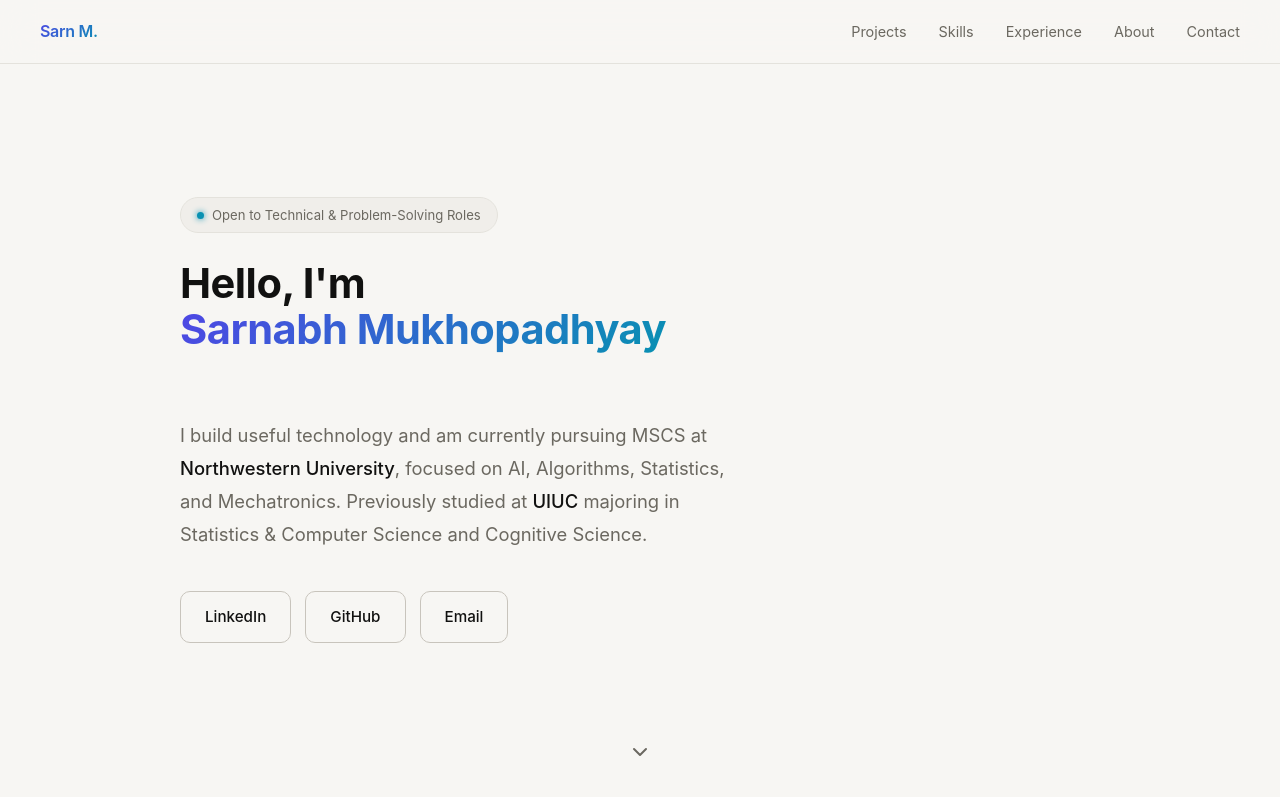
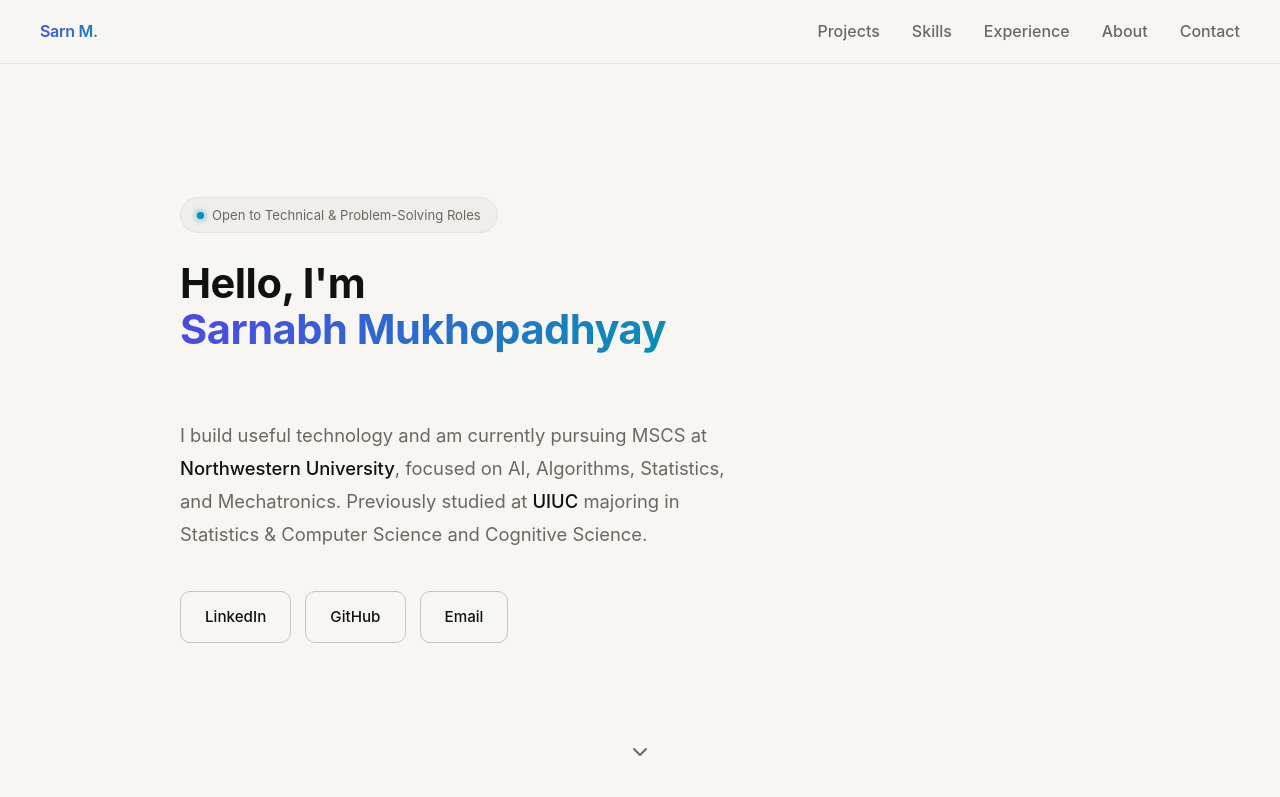
Before and after one commit to Sarnabh02/personal-web, a plain HTML site: page index.html in a window 1280 px wide. Shown: the top 797 px of the page. Drawn offline with Linux system fonts and the light colour scheme.

Commit message:
Increase nav link font size and weight for visibility
Co-Authored-By: Claude Sonnet 4.6 <noreply@anthropic.com>

```diff
--- a/index.html
+++ b/index.html
@@ -62,7 +62,8 @@
         .nav-links a {
             color: var(--muted);
             text-decoration: none;
-            font-size: 0.9rem;
+            font-size: 1rem;
+            font-weight: 500;
             transition: color 0.2s;
         }
 
```
